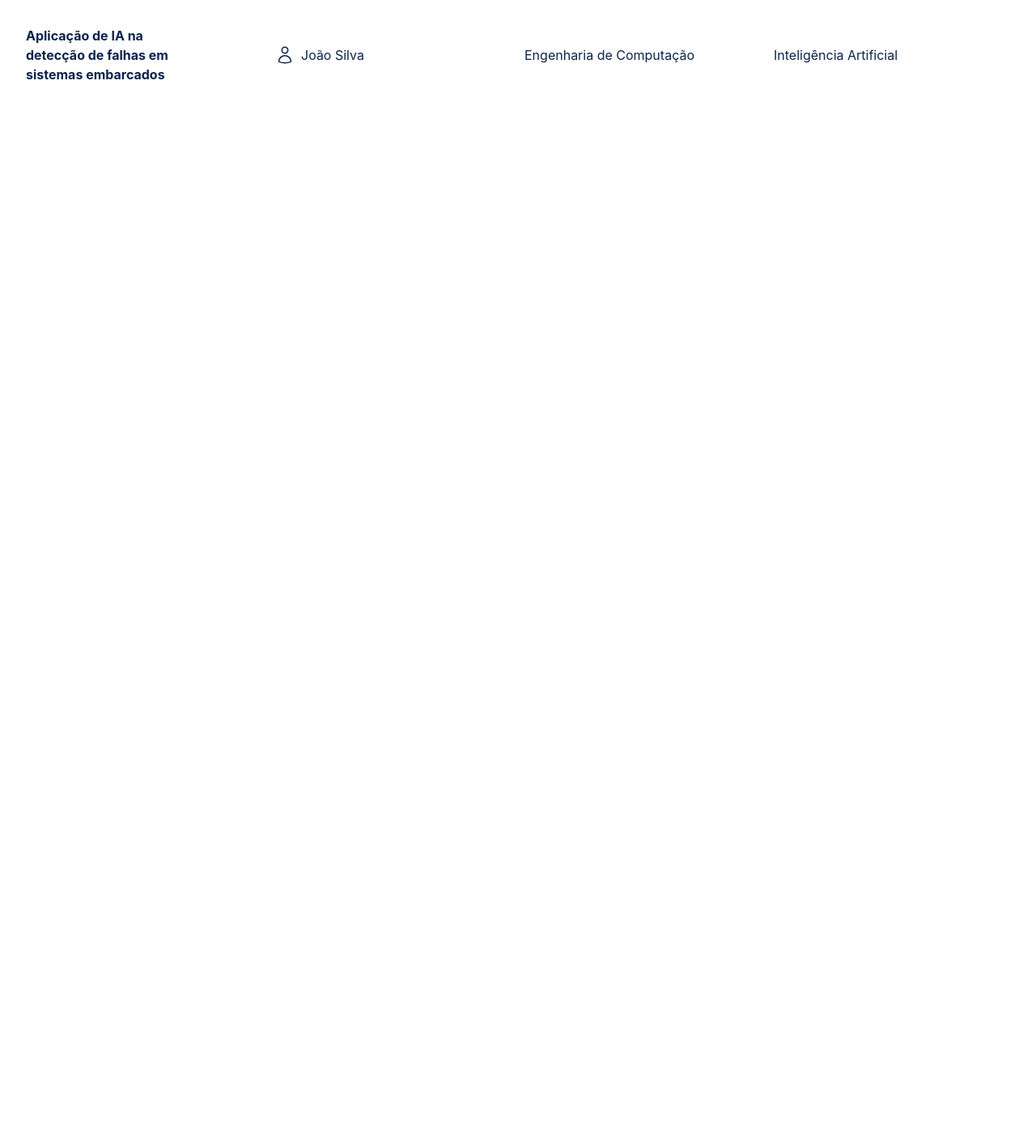
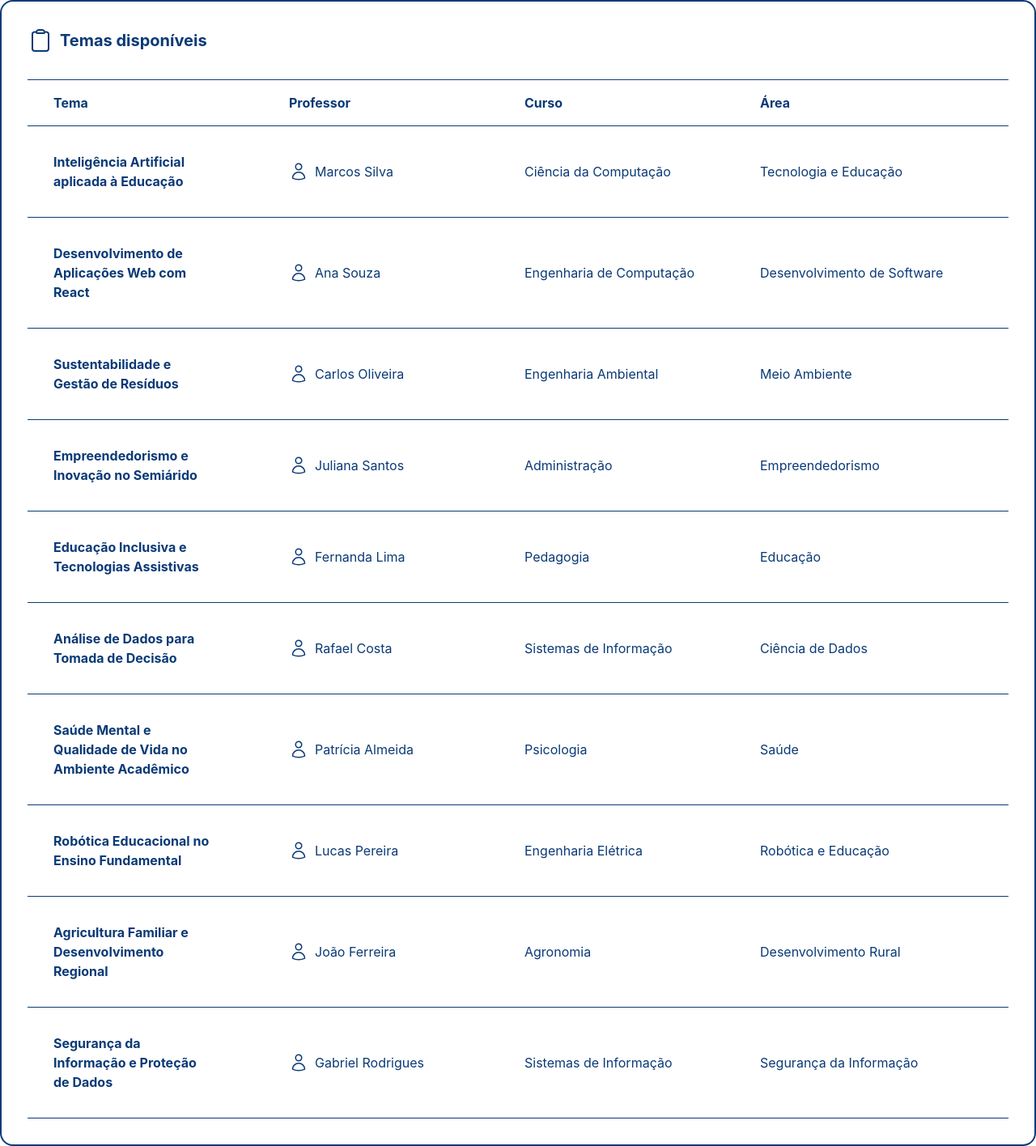
Before and after one commit to MarcioDzn/extensao2-frontend, a React (Vite) app in the folder extensao2-front/: page /teste in a window 1280 px wide. Shown: the whole page at 81% size. Before the commit the page ends 800 px from the top, so only its background shows below. Built offline with nearby package versions, Linux system fonts and the light colour scheme.

Commit message:
feat: add CardList component

```diff
--- a/extensao2-front/src/App.tsx
+++ b/extensao2-front/src/App.tsx
@@ -1,15 +1,13 @@
 import './App.css'
-import { TemaCard } from './componentes/cards/TemaCard'
+import TemaList from './componentes/cards/TemaList'
+import { temas } from './mocks/tema'
 
 function App() {
 
   return (
     <>
-      <TemaCard
-        title={"Aplicação de IA na detecção de falhas em sistemas embarcados"}
-        teacher={"João Silva"}
-        course={"Engenharia de Computação"}
-        field={"Inteligência Artificial"}
+      <TemaList
+        temas={temas}
       />
     </>
   )
--- a/extensao2-front/src/componentes/cards/TemaCard.tsx
+++ b/extensao2-front/src/componentes/cards/TemaCard.tsx
@@ -1,12 +1,11 @@
 type Props = {
-    id: number,
     title: string
     teacher: string
     course: string
     field: string
 }
 
-export function TemaCard({ id, title, teacher, course, field }: Props) {
+export function TemaCard({ title, teacher, course, field }: Props) {
     return (
         <div className="grid grid-cols-4 gap-4 bg-white p-8 text-primary">
             <div className="flex items-center max-w-[70%] min-w-0">
--- /dev/null
+++ b/extensao2-front/src/componentes/cards/TemaList.tsx
@@ -0,0 +1,59 @@
+import { TemaCard } from "./TemaCard"
+
+type Tema = {
+    id: number
+    title: string
+    teacher: string
+    field: string
+    course: string
+}
+
+type Props = {
+    temas: Tema[]
+}
+
+export default function TemaList({ temas }: Props) {
+    return (
+        <div className="p-8 rounded-2xl border-2 border-primary">
+            <div className="flex items-center gap-2 mb-8">
+                <svg xmlns="http://www.w3.org/2000/svg" fill="none" viewBox="0 0 24 24" strokeWidth={1.5} stroke="currentColor" className="size-8 text-primary">
+                    <path strokeLinecap="round" strokeLinejoin="round" d="M15.666 3.888A2.25 2.25 0 0 0 13.5 2.25h-3c-1.03 0-1.9.693-2.166 1.638m7.332 0c.055.194.084.4.084.612v0a.75.75 0 0 1-.75.75H9a.75.75 0 0 1-.75-.75v0c0-.212.03-.418.084-.612m7.332 0c.646.049 1.288.11 1.927.184 1.1.128 1.907 1.077 1.907 2.185V19.5a2.25 2.25 0 0 1-2.25 2.25H6.75A2.25 2.25 0 0 1 4.5 19.5V6.257c0-1.108.806-2.057 1.907-2.185a48.208 48.208 0 0 1 1.927-.184" />
+                </svg>
+
+                <h1 className="text-xl font-bold text-primary">
+                    Temas disponíveis
+                </h1>
+            </div>
+
+            <div className="w-full h-px bg-primary"/>
+
+            <div className="grid grid-cols-4 gap-4 px-8 py-4 font-bold text-primary">
+                <span>Tema</span>
+                <span>Professor</span>
+                <span>Curso</span>
+                <span>Área</span>
+            </div>
+
+            <div className="w-full h-px bg-primary"/>
+
+            <div>
+                {
+                    temas.map((tema: Tema) => (
+                        <>
+                            <TemaCard
+                                key={tema.id}
+                                title={tema.title}
+                                teacher={tema.teacher}
+                                course={tema.course}
+                                field={tema.field}
+                            />
+
+                            <div className="w-full h-px bg-primary"/>
+                        </>
+
+                    ))
+                }
+            </div>
+        </div>
+    )
+}
--- a/extensao2-front/src/index.css
+++ b/extensao2-front/src/index.css
@@ -1,7 +1,7 @@
 @import "tailwindcss";
 
 @theme {
-  --color-primary: #0A234F
+  --color-primary: #0B3A76
 }
 
 :root {
--- /dev/null
+++ b/extensao2-front/src/mocks/tema.ts
@@ -0,0 +1,72 @@
+export const temas = [
+  {
+    "id": 1,
+    "title": "Inteligência Artificial aplicada à Educação",
+    "teacher": "Marcos Silva",
+    "field": "Tecnologia e Educação",
+    "course": "Ciência da Computação"
+  },
+  {
+    "id": 2,
+    "title": "Desenvolvimento de Aplicações Web com React",
+    "teacher": "Ana Souza",
+    "field": "Desenvolvimento de Software",
+    "course": "Engenharia de Computação"
+  },
+  {
+    "id": 3,
+    "title": "Sustentabilidade e Gestão de Resíduos",
+    "teacher": "Carlos Oliveira",
+    "field": "Meio Ambiente",
+    "course": "Engenharia Ambiental"
+  },
+  {
+    "id": 4,
+    "title": "Empreendedorismo e Inovação no Semiárido",
+    "teacher": "Juliana Santos",
+    "field": "Empreendedorismo",
+    "course": "Administração"
+  },
+  {
+    "id": 5,
+    "title": "Educação Inclusiva e Tecnologias Assistivas",
+    "teacher": "Fernanda Lima",
+    "field": "Educação",
+    "course": "Pedagogia"
+  },
+  {
+    "id": 6,
+    "title": "Análise de Dados para Tomada de Decisão",
+    "teacher": "Rafael Costa",
+    "field": "Ciência de Dados",
+    "course": "Sistemas de Informação"
+  },
+  {
+    "id": 7,
+    "title": "Saúde Mental e Qualidade de Vida no Ambiente Acadêmico",
+    "teacher": "Patrícia Almeida",
+    "field": "Saúde",
+    "course": "Psicologia"
+  },
+  {
+    "id": 8,
+    "title": "Robótica Educacional no Ensino Fundamental",
+    "teacher": "Lucas Pereira",
+    "field": "Robótica e Educação",
+    "course": "Engenharia Elétrica"
+  },
+  {
+    "id": 9,
+    "title": "Agricultura Familiar e Desenvolvimento Regional",
+    "teacher": "João Ferreira",
+    "field": "Desenvolvimento Rural",
+    "course": "Agronomia"
+  },
+  {
+    "id": 10,
+    "title": "Segurança da Informação e Proteção de Dados",
+    "teacher": "Gabriel Rodrigues",
+    "field": "Segurança da Informação",
+    "course": "Sistemas de Informação"
+  }
+]
```
